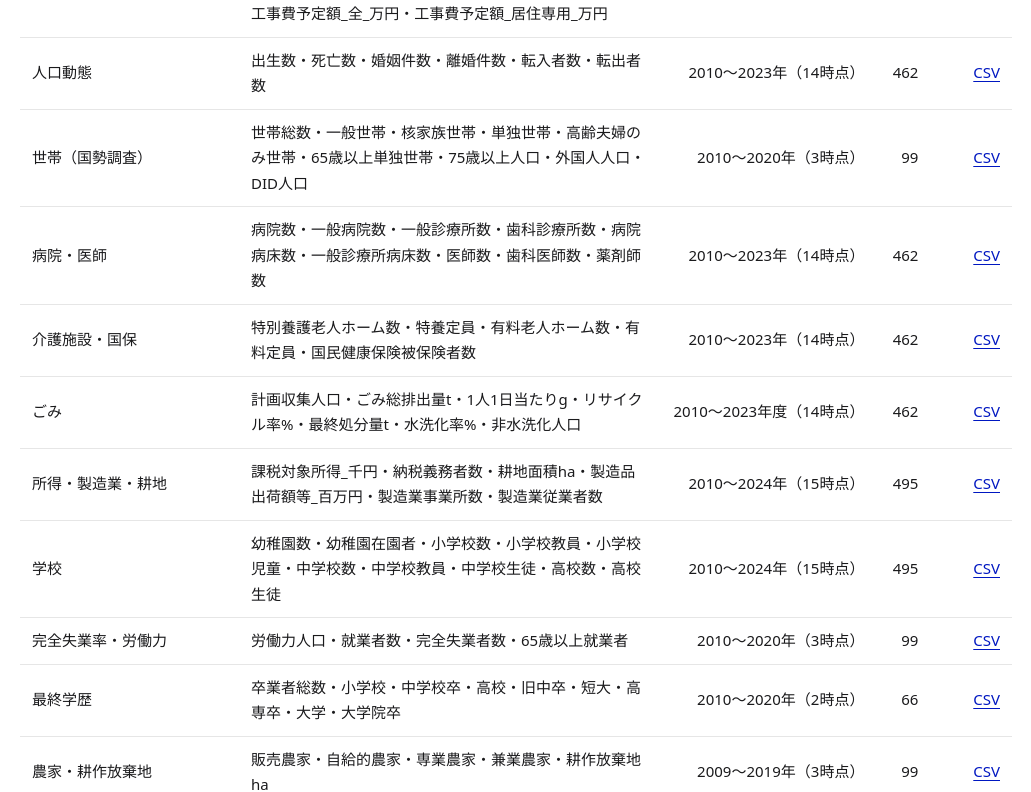
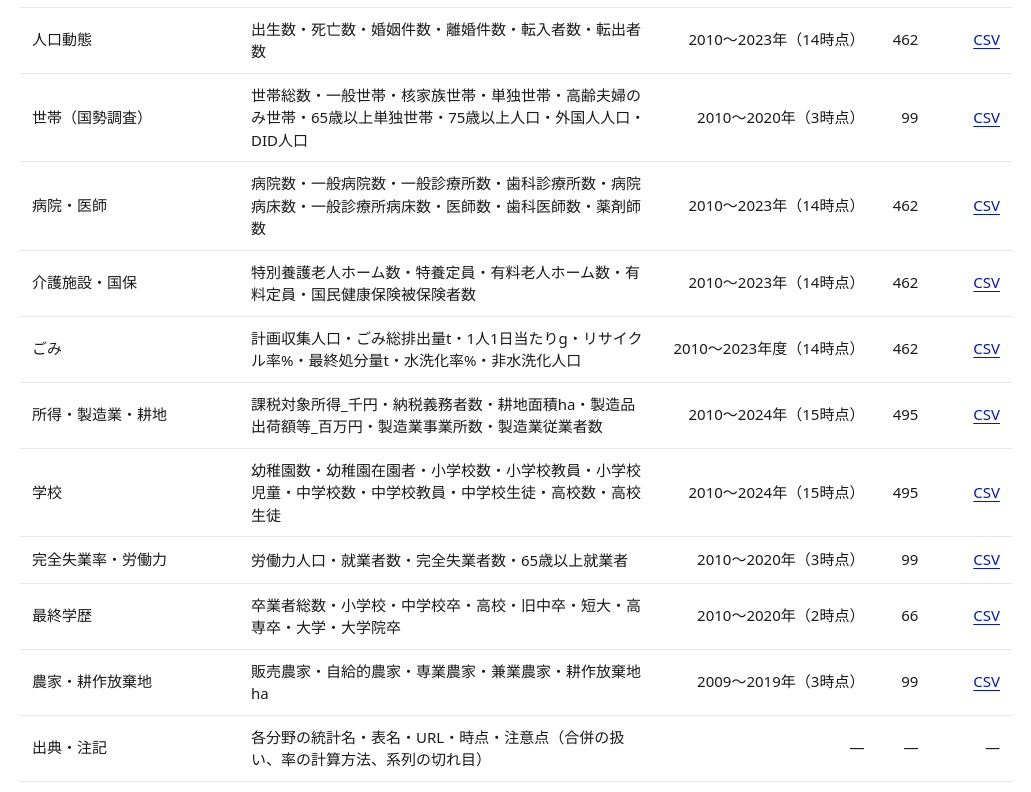
Before and after one commit to beakoda/iwate-data, a Next.js app: page /data in a window 1280 px wide. Shown: the part 1291-2083 px from the top of the page, without its empty margins (124-1155 px from the left). Built offline with nearby package versions, Linux system fonts and the light colour scheme; no server answers.

Commit message:
Add files via upload

```diff
--- a/app/data/page.tsx
+++ b/app/data/page.tsx
@@ -44,11 +44,11 @@ export default function Page() {
           <thead><tr><th>シート</th><th>指標</th><th>年</th><th>行数</th><th>無料CSV</th></tr></thead>
           <tbody>
             {fams.map(([key, f]) => (
-              <tr key={key}><td>{f.label}</td><td style={{ whiteSpace: 'normal', textAlign: 'left' }}>{f.cols.map(c => c[1]).join('・')}</td>
+              <tr key={key}><td>{f.label}</td><td className="wrap">{f.cols.map(c => c[1]).join('・')}</td>
                 <td>{f.years[0]}〜{f.years[f.years.length - 1]}{f.yearLabel ?? '年'}（{f.years.length}時点）</td>
                 <td>{(MUNIS.length * f.years.length).toLocaleString('ja-JP')}</td>
                 <td><a href={`/csv/${key}/all.csv`} download>CSV</a></td></tr>))}
-            <tr><td>出典・注記</td><td style={{ whiteSpace: 'normal', textAlign: 'left' }}>各分野の統計名・表名・URL・時点・注意点（合併の扱い、率の計算方法、系列の切れ目）</td><td>—</td><td>—</td><td>—</td></tr>
+            <tr><td>出典・注記</td><td className="wrap">各分野の統計名・表名・URL・時点・注意点（合併の扱い、率の計算方法、系列の切れ目）</td><td>—</td><td>—</td><td>—</td></tr>
           </tbody>
         </table>
       </div>
```
